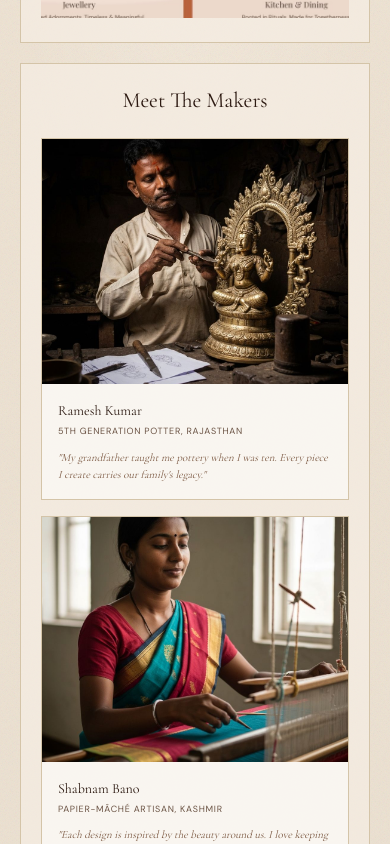
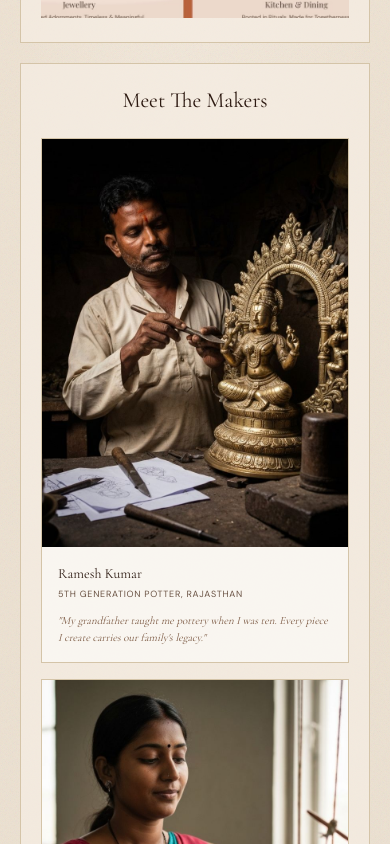
Before and after one commit to Vyoum/rivaayat-e-commerce-website, a Next.js app: page /outerboxdesign in a window 390 px wide. Shown: the part 780-1624 px from the top of the page. Built offline with nearby package versions, Linux system fonts and the light colour scheme; no server answers.

Commit message:
our story section fixes

```diff
--- a/components/our-story/our-story-page.tsx
+++ b/components/our-story/our-story-page.tsx
@@ -113,15 +113,15 @@ export function OurStoryPage({ content = DEFAULT_OUR_STORY_PAGE_CONTENT }: OurSt
               {content.makers.items.map((maker) => (
                 <article
                   key={maker.id}
-                  className="border border-[#D4C4A8] bg-[#FAF7F2]/90"
+                  className="overflow-hidden border border-[#D4C4A8] bg-[#FAF7F2]/90"
                 >
-                  <div className="relative aspect-[5/4] min-h-[140px] overflow-hidden bg-[#EDE8DC] lg:min-h-[180px] xl:min-h-[200px]">
+                  <div className="relative aspect-[3/4] w-full overflow-hidden bg-[#EDE8DC]">
                     <Image
                       src={maker.imageUrl}
                       alt={maker.name}
                       fill
-                      className="object-cover"
-                      sizes="(max-width: 1024px) 30vw, 180px"
+                      className="object-cover object-center"
+                      sizes="(max-width: 1024px) 28vw, 220px"
                     />
                   </div>
                   <div className="px-4 py-4 lg:px-5 lg:py-5">
```
